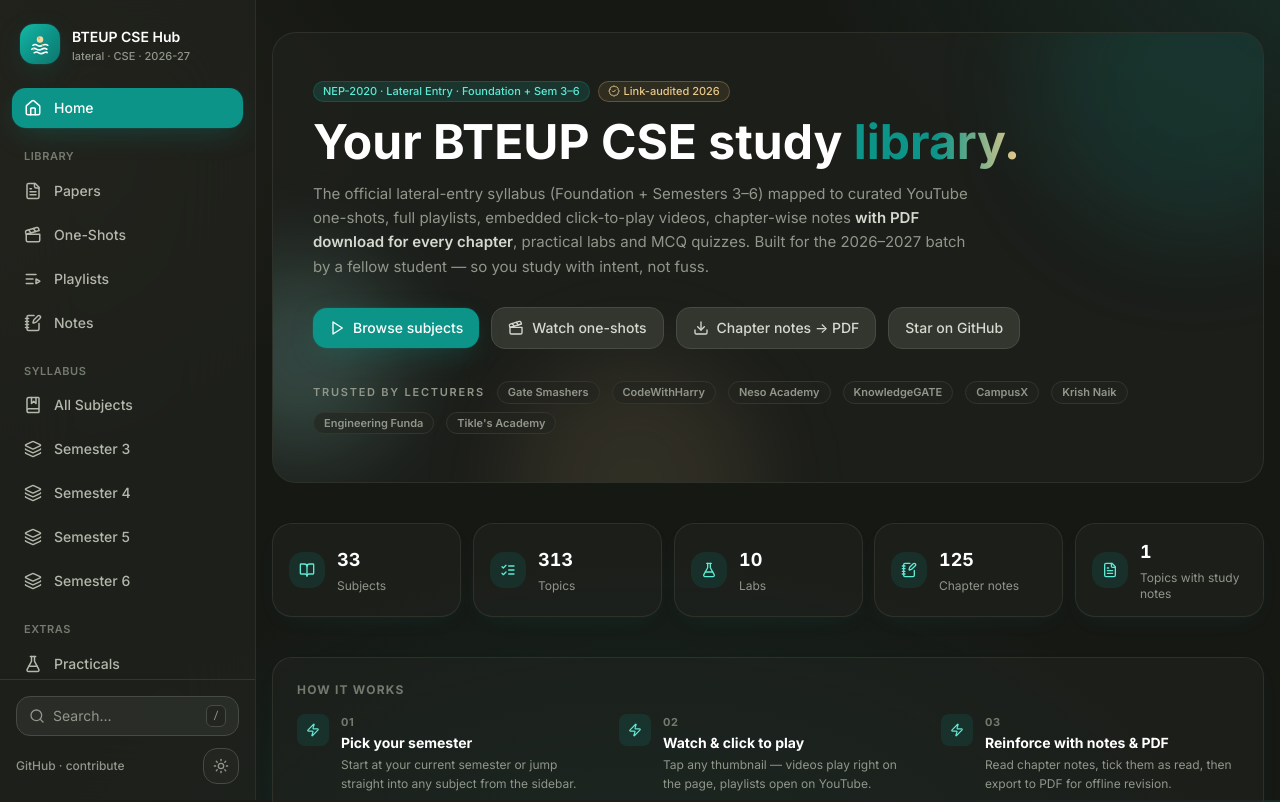
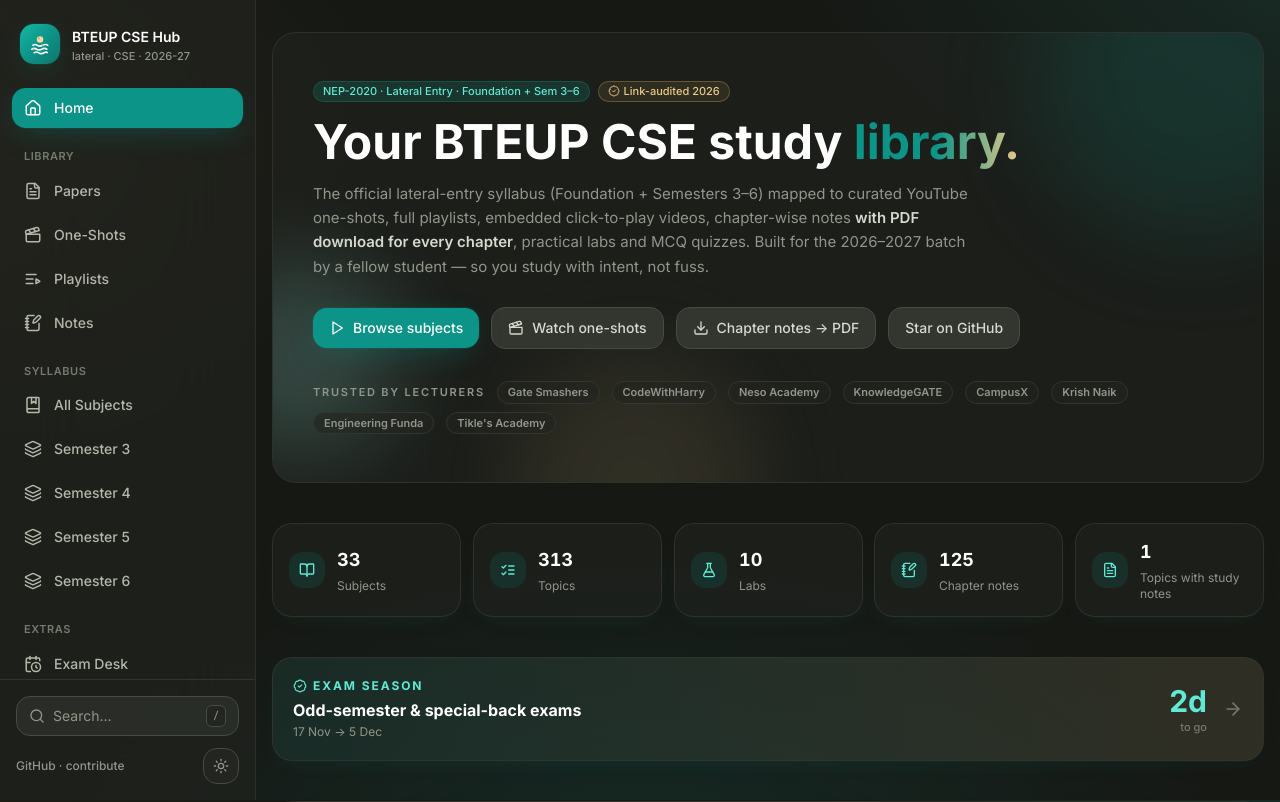
Before and after one commit to Tauseef666-ctrl/2nd-year-lateral, a React (Vite) app: page / in a window 1280 px wide. Shown: the top 802 px of the page. Built offline with nearby package versions, Linux system fonts and the light colour scheme.

Commit message:
feat: exam countdown banner on home + exam desk nav entry (TODO 2.5)
- Home banner computes getExamCountdown() client-side: Next up / Happening now, days remaining, links to /exam-desk\n- banner hides itself when no dated events remain\n- Exam Desk first in the Extras nav group (CalendarClock icon)

```diff
--- a/src/components/Layout.tsx
+++ b/src/components/Layout.tsx
@@ -4,6 +4,7 @@ import {
   ArrowUp,
   BookMarked,
   Brain,
+  CalendarClock,
   Clapperboard,
   FileText,
   FlaskConical,
@@ -58,6 +59,7 @@ const navGroups = [
   {
     label: 'Extras',
     items: [
+      { to: '/exam-desk', label: 'Exam Desk', icon: CalendarClock },
       { to: '/practicals', label: 'Practicals', icon: FlaskConical },
       { to: '/quiz', label: 'Quiz', icon: Brain },
       { to: '/college-assignments', label: 'College Assignments', icon: GraduationCap },
--- a/src/pages/Home.tsx
+++ b/src/pages/Home.tsx
@@ -26,6 +26,7 @@ import {
   TOTAL_TOPICS,
   getSubject,
 } from '../data/curriculum';
+import { getExamCountdown } from '../data/examEvents';
 import type { Semester } from '../types';
 import { Badge, CountUp, Reveal, REPO_URL, Card, cx } from '../components/ui';
 
@@ -111,8 +112,15 @@ function SemesterCard({ semester }: { semester: Semester }) {
   );
 }
 
+/** Compact date for the exam banner: "17 Nov". */
+const fmtShort = (iso?: string) =>
+  iso
+    ? new Date(`${iso}T00:00:00`).toLocaleDateString('en-IN', { day: 'numeric', month: 'short' })
+    : 'TBA';
+
 export default function Home() {
   const notesCount = FLAT_TOPICS.filter((t) => t.notes && t.notes.length > 0).length;
+  const examCountdown = getExamCountdown();
 
   // Chapter-notes total is lazy-hydrated (TODO 0.4): the notes data lives in an
   // on-demand chunk shared with the notes pages, so only the count is needed here.
@@ -232,6 +240,49 @@ export default function Home() {
           delay={240}
         />
       </div>
+
+      {/* Exam season banner (TODO 2.5) — hidden when no dated events remain */}
+      {examCountdown ? (
+        <Link to="/exam-desk" className="group block">
+          <Card className="border-accent/30 bg-gradient-to-r from-accent/10 to-mint-400/10 p-5 transition hover:shadow-cardHover dark:border-accent-300/30">
+            <div className="flex flex-wrap items-center justify-between gap-4">
+              <div className="min-w-0">
+                <p className="flex items-center gap-1.5 text-xs font-bold uppercase tracking-[0.16em] text-accent dark:text-accent-300">
+                  <BadgeCheck className="h-3.5 w-3.5" />
+                  {examCountdown.ongoing ? 'Happening now' : 'Exam season'}
+                </p>
+                <p className="mt-1 font-display text-base font-bold text-ink-950 dark:text-white">
+                  {examCountdown.event.title}
+                </p>
+                <p className="mt-0.5 text-xs text-ink-500 dark:text-ink-400">
+                  {examCountdown.event.dateEnd
+                    ? `${fmtShort(examCountdown.event.dateStart)} → ${fmtShort(examCountdown.event.dateEnd)}`
+                    : fmtShort(examCountdown.event.dateStart)}
+                </p>
+              </div>
+              <div className="flex items-center gap-4">
+                <div className="text-right">
+                  <p className="font-display text-3xl font-bold text-accent dark:text-accent-300">
+                    {examCountdown.ongoing
+                      ? examCountdown.days === 0
+                        ? 'Final day'
+                        : `${examCountdown.days}d`
+                      : examCountdown.days === 0
+                        ? 'Today'
+                        : examCountdown.days === 1
+                          ? '1 day'
+                          : `${examCountdown.days}d`}
+                  </p>
+                  <p className="text-[11px] font-medium text-ink-400 dark:text-ink-500">
+                    {examCountdown.ongoing ? 'left in the window' : 'to go'}
+                  </p>
+                </div>
+                <ArrowRight className="h-5 w-5 shrink-0 text-ink-300 transition-all group-hover:translate-x-0.5 group-hover:text-accent dark:text-ink-500" />
+              </div>
+            </div>
+          </Card>
+        </Link>
+      ) : null}
 
       {/* How it works */}
       <Reveal>
```
